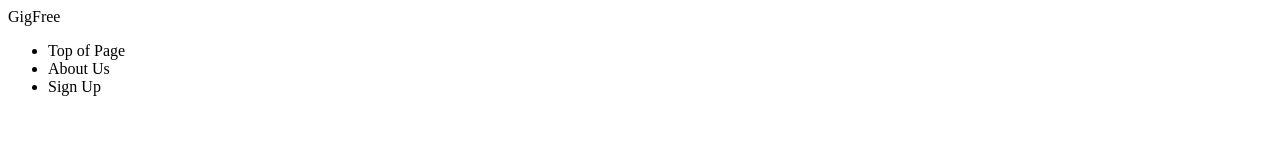
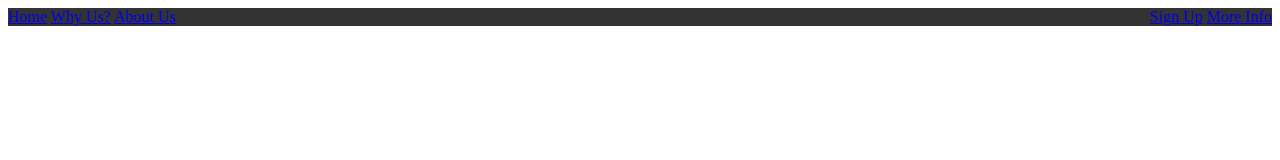
Before and after one commit to BjornBishop/Second-Attempt, a plain HTML site: page index.html in a window 1280 px wide. Drawn offline with Linux system fonts and the light colour scheme.

Commit message:
feat: adjusting the nav bar

```diff
--- a/index.html
+++ b/index.html
@@ -10,14 +10,15 @@
 <body>
     <!--Everything to do with the header goes in this section-->
     <header>
-        <nav>
-            <label class="company">GigFree</label>
-            <ul id="nav-bar">
-                <li><a href="#home" class="nav-box"></a>Top of Page</li>
-                <li><a href="#about" class="nav-box"></a>About Us</li>
-                <li><a href="#sign-up" class="nav-box"></a>Sign Up</li>
-            </ul>
-        </nav>
+        <div class="top-nav">
+            <a class="active" href="#home">Home</a>
+            <a href="#Why">Why Us?</a>
+            <a href="#about">About Us</a>
+            <div class="top-nav-right">
+                <a href="#sign-up">Sign Up</a>
+                <a href="#more">More Info</a>
+            </div>
+        </div>
     </header>
     <!--Everything to do with the introduction for the site goes here -->
     <section>
--- a/styling/style.css
+++ b/styling/style.css
@@ -2,7 +2,7 @@
     overflow: hidden;
     background-color: #333;
 }
-.top-nav a {
+.top-nav li a {
     float: left;
     color: #f2f2f2;
     text-align: center;
@@ -11,12 +11,12 @@
     font-size: 17px;
   }
 
-.top-nav a:hover {
+.top-nav li a:hover {
     background-color: #ddd;
     color: black;
   }
 
-  .top-nav a.active {
+  .top-nav li a.active {
     background-color: #04AA6D;
     color: white;
   }
```
